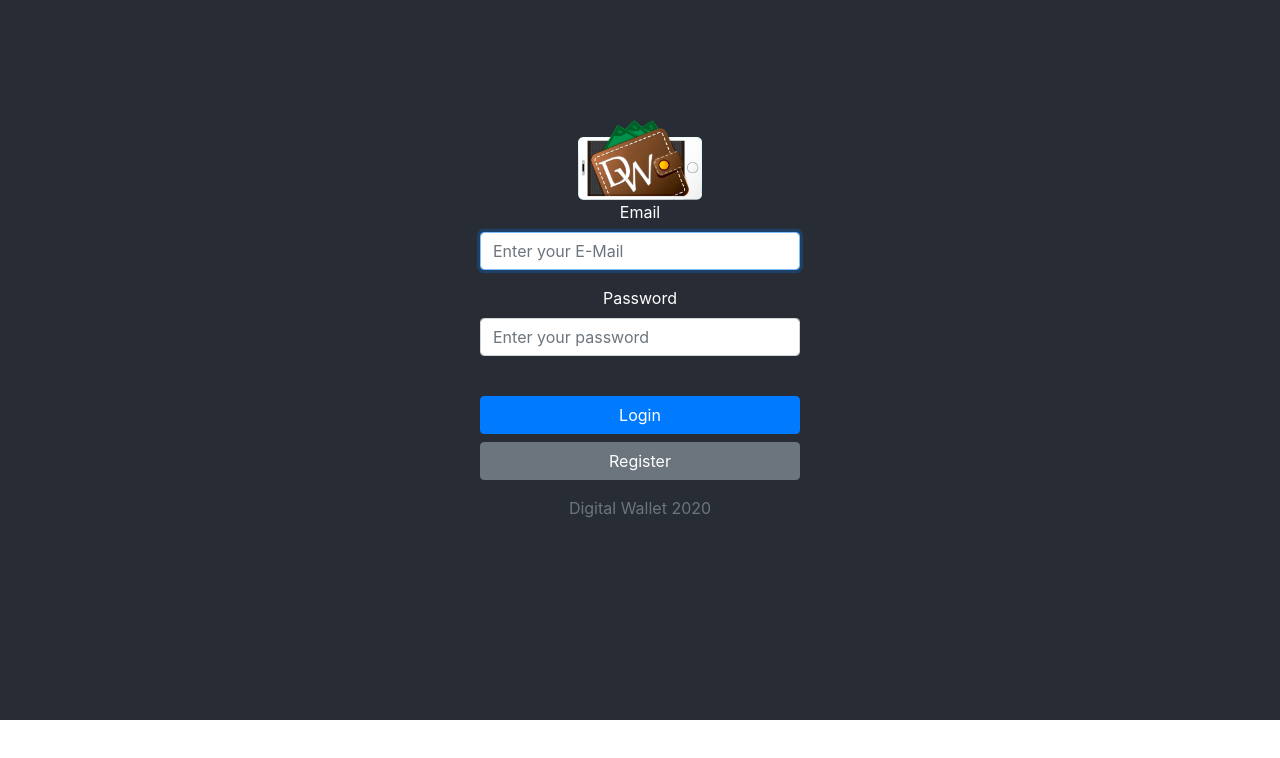
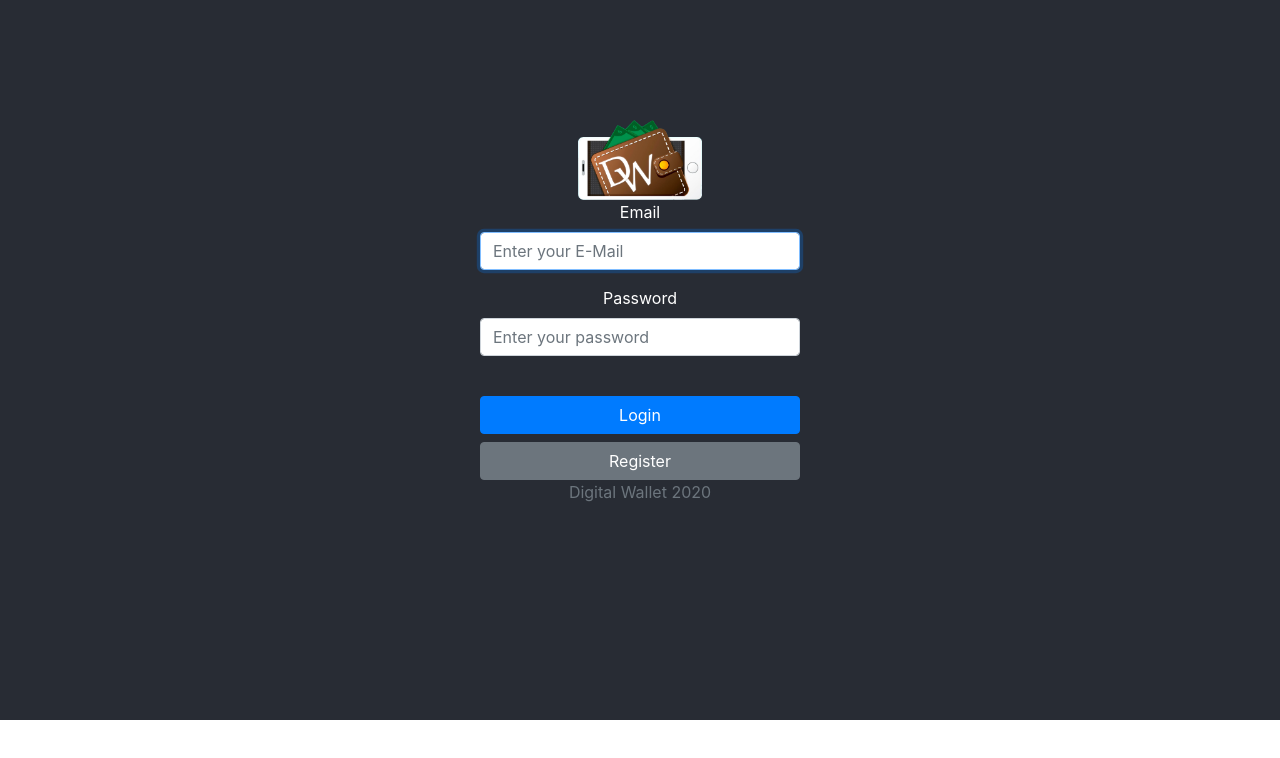
Before and after one commit to fabianfrangella/digitalwallet, a React (Create React App) app in the folder src/main/kotlin/com/digitalwallet/mvc/presentation/digital-wallet/: page / in a window 1280 px wide. Shown: the top 758 px of the page. Built offline with nearby package versions, Linux system fonts and the light colour scheme.

Commit message:
bootstrap fix

```diff
--- a/src/main/kotlin/com/digitalwallet/mvc/presentation/digital-wallet/src/Components/Footer.jsx
+++ b/src/main/kotlin/com/digitalwallet/mvc/presentation/digital-wallet/src/Components/Footer.jsx
@@ -3,8 +3,8 @@
 class Footer extends Component{
     render() {
         return (
-            <div className="row justify-content-center">
-            <footer className="footer mt-auto py-3">
+            <div className="App-footer justify-content-center">
+            <footer className="footer mt-auto">
                  <span className="text-muted">Digital Wallet 2020</span>
             </footer>
             </div>
```
Also changed, not shown: src/main/kotlin/com/digitalwallet/mvc/presentation/digital-wallet/src/dist/css/App.css.
